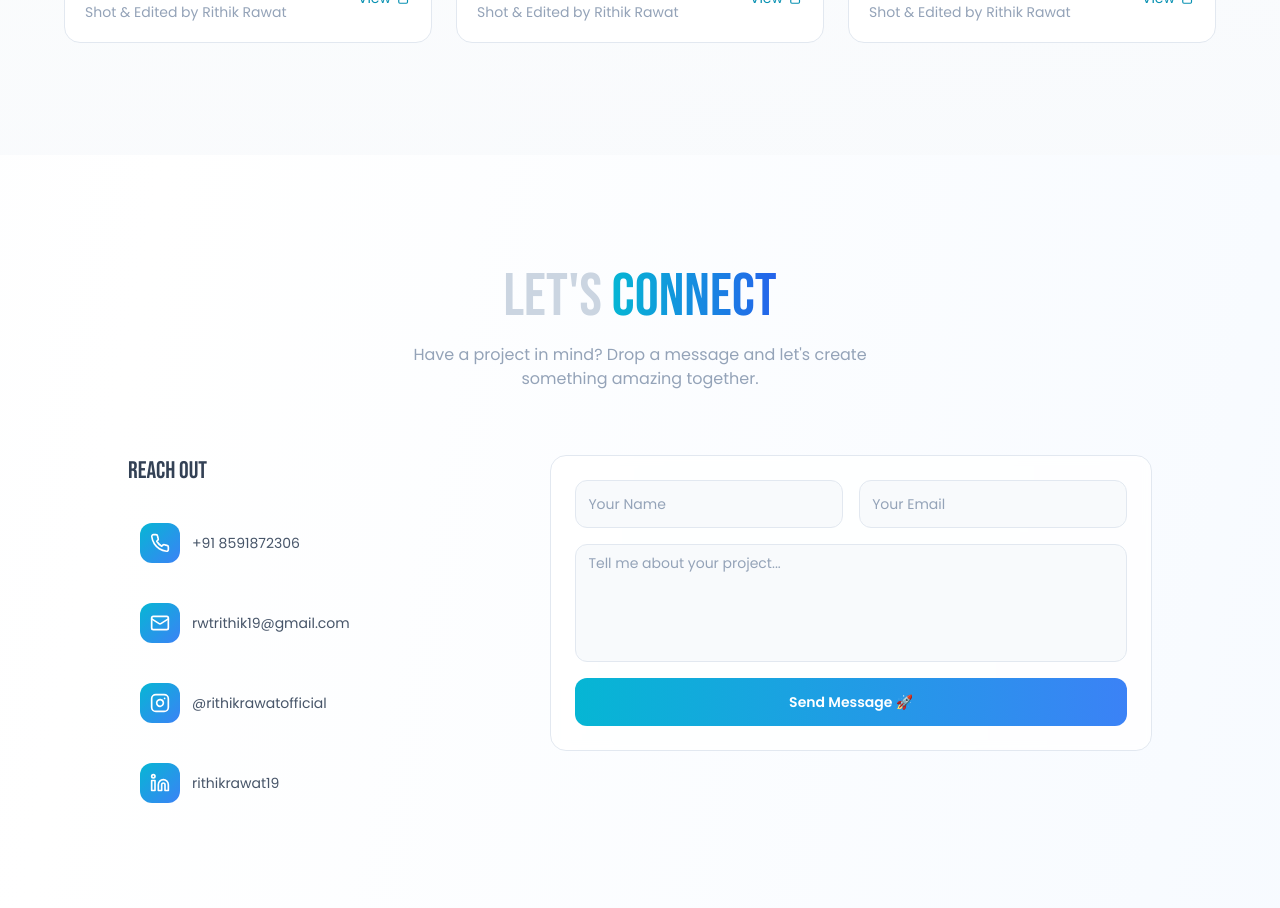
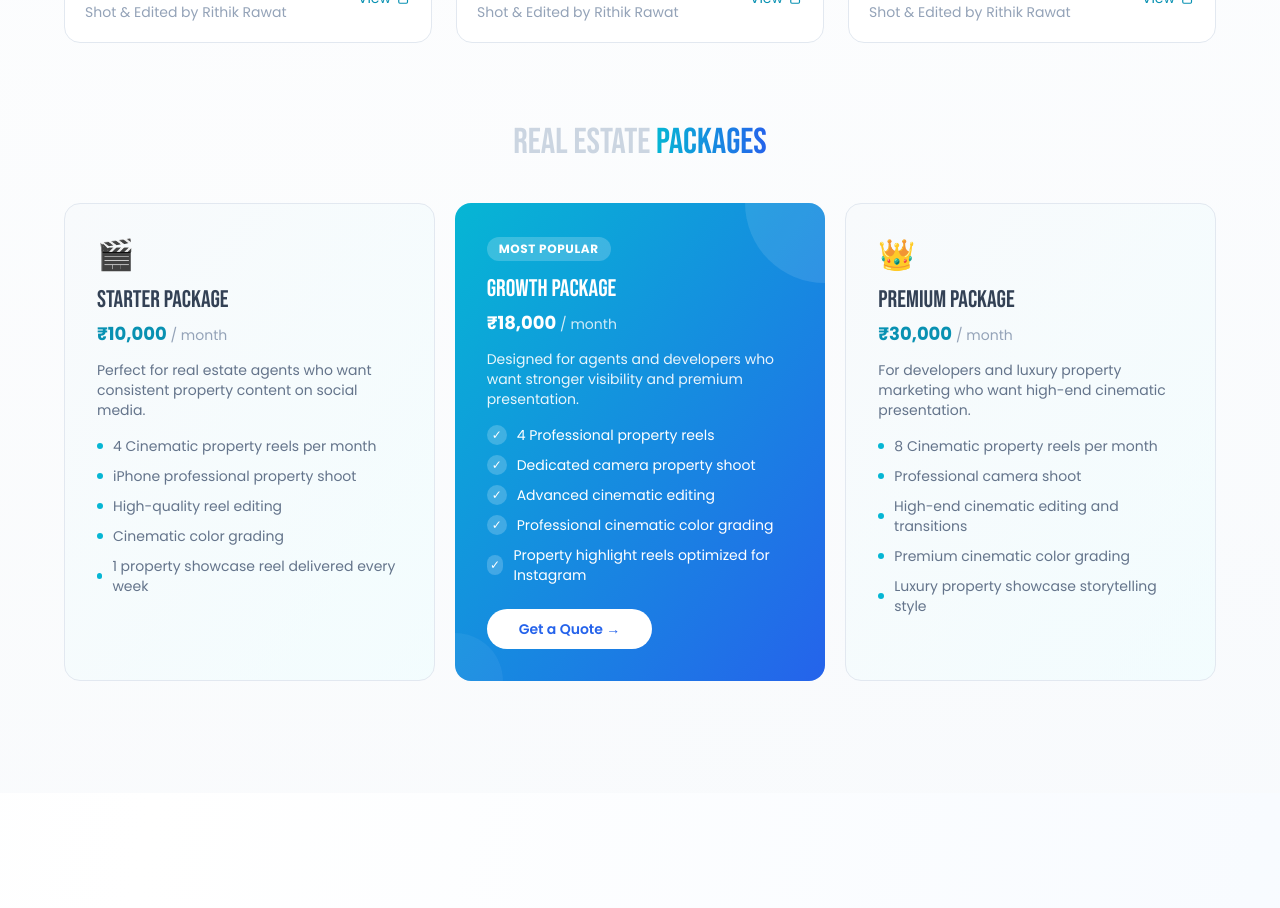
Before and after one commit to 1032230824-maker/rithikrawat, a React (Vite) app: page / in a window 1280 px wide. Shown: the part 5760-6668 px from the top of the page. Built offline with nearby package versions, Linux system fonts and the light colour scheme.

Commit message:
Reorganize pricing real estate

```diff
--- a/src/pages/Index.tsx
+++ b/src/pages/Index.tsx
@@ -547,6 +547,73 @@ const Index = () => {
               </AnimatedSection>
             ))}
           </div>
+
+          {/* Real Estate Pricing Packages */}
+          <AnimatedSection>
+            <h3 className="font-bebas text-3xl md:text-4xl text-center mt-20 mb-10">
+              <span className="text-slate-300">REAL ESTATE</span>{" "}
+              <span className="bg-gradient-to-r from-cyan-500 to-blue-600 bg-clip-text text-transparent">PACKAGES</span>
+            </h3>
+            <div className="grid md:grid-cols-3 gap-5">
+              {/* Starter Package */}
+              <div className="bg-gradient-to-br from-slate-50 to-cyan-50/50 border border-slate-200 rounded-2xl p-8">
+                <div className="text-3xl mb-3">🎬</div>
+                <h3 className="font-bebas text-2xl mb-1 text-slate-700">STARTER PACKAGE</h3>
+                <p className="font-poppins text-lg font-bold text-cyan-600 mb-3">₹10,000 <span className="text-sm font-normal text-slate-400">/ month</span></p>
+                <p className="font-poppins text-sm text-slate-500 mb-4">Perfect for real estate agents who want consistent property content on social media.</p>
+                <ul className="space-y-2.5">
+                  {["4 Cinematic property reels per month", "iPhone professional property shoot", "High-quality reel editing", "Cinematic color grading", "1 property showcase reel delivered every week"].map((item, i) => (
+                    <li key={i} className="font-poppins text-sm text-slate-500 flex items-center gap-2.5">
+                      <span className="w-1.5 h-1.5 rounded-full bg-cyan-500"></span>
+                      {item}
+                    </li>
+                  ))}
+                </ul>
+              </div>
+
+              {/* Growth Package */}
+              <div className="bg-gradient-to-br from-cyan-500 to-blue-600 rounded-2xl p-8 text-white relative overflow-hidden">
+                <div className="absolute top-0 right-0 w-40 h-40 bg-white/10 rounded-full -translate-y-1/2 translate-x-1/2"></div>
+                <div className="absolute bottom-0 left-0 w-24 h-24 bg-white/5 rounded-full translate-y-1/2 -translate-x-1/2"></div>
+                <div className="relative z-10">
+                  <span className="inline-block font-poppins text-xs font-bold tracking-wider uppercase bg-white/20 px-3 py-1 rounded-full mb-3">Most Popular</span>
+                  <h3 className="font-bebas text-2xl mb-1">GROWTH PACKAGE</h3>
+                  <p className="font-poppins text-lg font-bold mb-3">₹18,000 <span className="text-sm font-normal opacity-80">/ month</span></p>
+                  <p className="font-poppins text-sm opacity-90 mb-4">Designed for agents and developers who want stronger visibility and premium presentation.</p>
+                  <ul className="space-y-2.5 mb-6">
+                    {["4 Professional property reels", "Dedicated camera property shoot", "Advanced cinematic editing", "Professional cinematic color grading", "Property highlight reels optimized for Instagram"].map((item, i) => (
+                      <li key={i} className="font-poppins text-sm flex items-center gap-2.5">
+                        <span className="w-5 h-5 rounded-full bg-white/20 flex items-center justify-center text-xs">✓</span>
+                        {item}
+                      </li>
+                    ))}
+                  </ul>
+                  <Button
+                    className="bg-white text-blue-600 hover:bg-white/90 font-poppins font-semibold rounded-full px-8 py-5 hover:shadow-lg transition-all duration-300 hover:scale-105"
+                    onClick={() => document.getElementById('contact')?.scrollIntoView({ behavior: 'smooth' })}
+                  >
+                    Get a Quote →
+                  </Button>
+                </div>
+              </div>
+
+              {/* Premium Package */}
+              <div className="bg-gradient-to-br from-slate-50 to-cyan-50/50 border border-slate-200 rounded-2xl p-8">
+                <div className="text-3xl mb-3">👑</div>
+                <h3 className="font-bebas text-2xl mb-1 text-slate-700">PREMIUM PACKAGE</h3>
+                <p className="font-poppins text-lg font-bold text-cyan-600 mb-3">₹30,000 <span className="text-sm font-normal text-slate-400">/ month</span></p>
+                <p className="font-poppins text-sm text-slate-500 mb-4">For developers and luxury property marketing who want high-end cinematic presentation.</p>
+                <ul className="space-y-2.5">
+                  {["8 Cinematic property reels per month", "Professional camera shoot", "High-end cinematic editing and transitions", "Premium cinematic color grading", "Luxury property showcase storytelling style"].map((item, i) => (
+                    <li key={i} className="font-poppins text-sm text-slate-500 flex items-center gap-2.5">
+                      <span className="w-1.5 h-1.5 rounded-full bg-cyan-500"></span>
+                      {item}
+                    </li>
+                  ))}
+                </ul>
+              </div>
+            </div>
+          </AnimatedSection>
         </div>
       </section>
 
```
